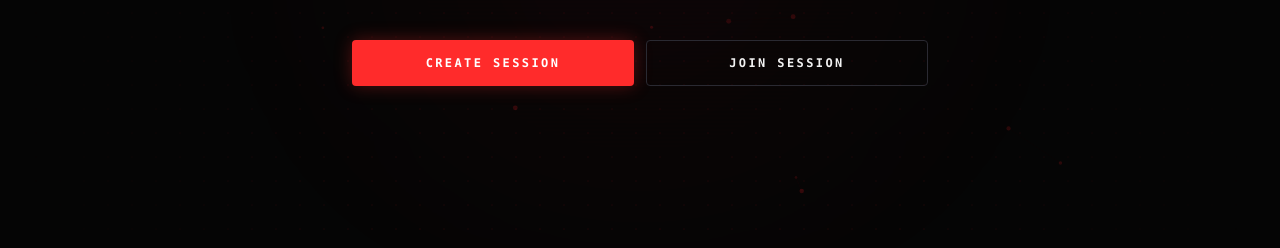
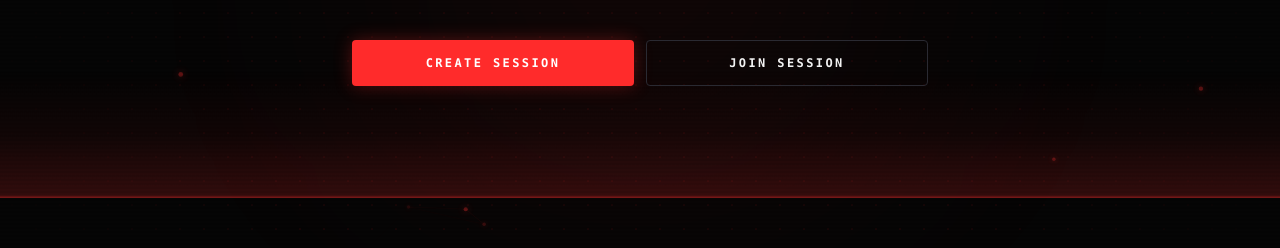
Before and after one commit to shreeharsh-patil/P2P, a React (Vite) app: page / in a window 1280 px wide. Shown: the part 311-559 px from the top of the page. Built offline with nearby package versions, Linux system fonts and the light colour scheme; no server answers.

Commit message:
feat(ui): enhance background animation with interactive particle constellation and radar sweep

```diff
--- a/src/components/AnimatedBackground.tsx
+++ b/src/components/AnimatedBackground.tsx
@@ -55,8 +55,8 @@ export const AnimatedBackground: React.FC = () => {
     resizeCanvas();
     window.addEventListener('resize', resizeCanvas);
 
-    // Particle nodes configuration (kept subtle so it never competes with the UI)
-    const particleCount = isMobile ? 10 : 24;
+    // Particle nodes configuration
+    const particleCount = isMobile ? 12 : 36;
     const particles: Array<{
       x: number;
       y: number;
@@ -64,36 +64,62 @@ export const AnimatedBackground: React.FC = () => {
       vy: number;
       radius: number;
       opacity: number;
+      pulseSpeed: number;
     }> = [];
 
     for (let i = 0; i < particleCount; i++) {
       particles.push({
         x: Math.random() * canvas.width,
         y: Math.random() * canvas.height,
-        vx: (Math.random() - 0.5) * 0.4,
-        vy: (Math.random() - 0.5) * 0.4,
+        vx: (Math.random() - 0.5) * 0.45,
+        vy: (Math.random() - 0.5) * 0.45,
         radius: Math.random() * 1.5 + 1,
-        opacity: Math.random() * 0.4 + 0.1
+        opacity: Math.random() * 0.5 + 0.15,
+        pulseSpeed: Math.random() * 0.02 + 0.005
       });
     }
 
     const render = () => {
       ctx.clearRect(0, 0, canvas.width, canvas.height);
 
-      // Draw particle network lines
       for (let i = 0; i < particles.length; i++) {
         const p1 = particles[i];
         p1.x += p1.vx;
         p1.y += p1.vy;
 
+        // Bounce on boundaries
         if (p1.x < 0 || p1.x > canvas.width) p1.vx *= -1;
         if (p1.y < 0 || p1.y > canvas.height) p1.vy *= -1;
+
+        // Pulse opacity slightly
+        p1.opacity += Math.sin(Date.now() * p1.pulseSpeed) * 0.002;
+        p1.opacity = Math.max(0.1, Math.min(0.6, p1.opacity));
 
         // Draw particle point
         ctx.beginPath();
         ctx.arc(p1.x, p1.y, p1.radius, 0, Math.PI * 2);
-        ctx.fillStyle = `rgba(229, 27, 35, ${p1.opacity})`;
+        ctx.fillStyle = `rgba(255, 48, 48, ${p1.opacity})`;
+        ctx.shadowBlur = p1.radius * 3;
+        ctx.shadowColor = '#ff3030';
         ctx.fill();
+        ctx.shadowBlur = 0;
+
+        // Mouse interaction: draw connection line to cursor when close
+        if (mousePos.x > 0 && !isMobile) {
+          const mdx = p1.x - mousePos.x;
+          const mdy = p1.y - mousePos.y;
+          const mdist = Math.sqrt(mdx * mdx + mdy * mdy);
+
+          if (mdist < 140) {
+            ctx.beginPath();
+            ctx.moveTo(p1.x, p1.y);
+            ctx.lineTo(mousePos.x, mousePos.y);
+            const lineOpacity = (1 - mdist / 140) * 0.25;
+            ctx.strokeStyle = `rgba(255, 48, 48, ${lineOpacity})`;
+            ctx.lineWidth = 0.8;
+            ctx.stroke();
+          }
+        }
 
         // Connect nearby particles with thin crimson lines
         for (let j = i + 1; j < particles.length; j++) {
@@ -102,19 +128,18 @@ export const AnimatedBackground: React.FC = () => {
           const dy = p1.y - p2.y;
           const dist = Math.sqrt(dx * dx + dy * dy);
 
-          if (dist < 110) {
+          if (dist < 120) {
             ctx.beginPath();
             ctx.moveTo(p1.x, p1.y);
             ctx.lineTo(p2.x, p2.y);
-            const lineOpacity = (1 - dist / 110) * 0.1;
-            ctx.strokeStyle = `rgba(229, 27, 35, ${lineOpacity})`;
+            const lineOpacity = (1 - dist / 120) * 0.14;
+            ctx.strokeStyle = `rgba(255, 48, 48, ${lineOpacity})`;
             ctx.lineWidth = 0.7;
             ctx.stroke();
           }
         }
       }
 
-      // Static frame when the user prefers reduced motion
       if (!reducedMotion) {
         animationFrameId = requestAnimationFrame(render);
       }
@@ -126,42 +151,45 @@ export const AnimatedBackground: React.FC = () => {
       window.removeEventListener('resize', resizeCanvas);
       cancelAnimationFrame(animationFrameId);
     };
-  }, [isMobile, reducedMotion]);
+  }, [isMobile, reducedMotion, mousePos]);
 
   return (
     <div className="fixed inset-0 pointer-events-none z-0 overflow-hidden bg-[#050505]">
       {/* Radial red atmosphere glow centered behind hero */}
       <div
-        className="absolute top-0 left-1/2 -translate-x-1/2 w-[800px] h-[500px] pointer-events-none opacity-40 blur-[120px]"
+        className="absolute top-0 left-1/2 -translate-x-1/2 w-[900px] h-[550px] pointer-events-none opacity-40 blur-[130px]"
         style={{
-          background: 'radial-gradient(circle, rgba(229, 27, 35, 0.18) 0%, rgba(122, 13, 18, 0.05) 55%, transparent 80%)'
+          background: 'radial-gradient(circle, rgba(255, 48, 48, 0.20) 0%, rgba(122, 13, 18, 0.06) 55%, transparent 80%)'
         }}
       />
 
       {/* Grid Dot Matrix */}
       <div
-        className="absolute inset-0 bg-grid-dots opacity-40"
+        className="absolute inset-0 bg-grid-dots opacity-45"
         style={{
-          maskImage: 'radial-gradient(circle at center, black 40%, transparent 85%)',
-          WebkitMaskImage: 'radial-gradient(circle at center, black 40%, transparent 85%)'
+          maskImage: 'radial-gradient(circle at center, black 50%, transparent 90%)',
+          WebkitMaskImage: 'radial-gradient(circle at center, black 50%, transparent 90%)'
         }}
       />
 
       {/* Cursor Glow Tracker (Desktop only) */}
       {!isMobile && !reducedMotion && mousePos.x > 0 && (
         <div
-          className="absolute w-[400px] h-[400px] rounded-full pointer-events-none transition-transform duration-75 ease-out opacity-25 blur-[90px]"
+          className="absolute w-[450px] h-[450px] rounded-full pointer-events-none transition-transform duration-75 ease-out opacity-25 blur-[95px]"
           style={{
-            transform: `translate(${mousePos.x - 200}px, ${mousePos.y - 200}px)`,
-            background: 'radial-gradient(circle, rgba(255, 43, 43, 0.25) 0%, transparent 70%)'
+            transform: `translate(${mousePos.x - 225}px, ${mousePos.y - 225}px)`,
+            background: 'radial-gradient(circle, rgba(255, 48, 48, 0.3) 0%, transparent 70%)'
           }}
         />
       )}
 
       {/* Canvas Particle Network */}
-      <canvas ref={canvasRef} className={`absolute inset-0 w-full h-full ${isMobile ? 'opacity-30' : 'opacity-45'}`} />
+      <canvas ref={canvasRef} className={`absolute inset-0 w-full h-full ${isMobile ? 'opacity-35' : 'opacity-55'}`} />
 
-      {/* Subtle Horizontal Scanlines */}
+      {/* Radar Sweep Line Overlay */}
+      {!reducedMotion && <div className="absolute inset-x-0 h-32 radar-sweep" />}
+
+      {/* Horizontal Scanlines */}
       <div className="absolute inset-0 scanline opacity-20" />
     </div>
   );
--- a/src/index.css
+++ b/src/index.css
@@ -34,7 +34,7 @@
 
 /* Background & Lighting */
 .bg-grid-dots {
-  background-image: radial-gradient(rgba(229, 27, 35, 0.12) 1px, transparent 1px);
+  background-image: radial-gradient(rgba(229, 27, 35, 0.15) 1.2px, transparent 1.2px);
   background-size: 24px 24px;
 }
 
@@ -53,7 +53,7 @@
   transform: translateY(-1px);
 }
 
-/* Scanline Effect */
+/* Scanline & Radar Sweep Effect */
 .scanline {
   background: linear-gradient(
     to bottom,
@@ -64,6 +64,23 @@
   );
   background-size: 100% 4px;
   pointer-events: none;
+}
+
+.radar-sweep {
+  background: linear-gradient(
+    180deg,
+    transparent 0%,
+    rgba(255, 48, 48, 0.05) 50%,
+    rgba(255, 48, 48, 0.18) 98%,
+    rgba(255, 48, 48, 0.5) 100%
+  );
+  animation: radarSweep 10s linear infinite;
+  pointer-events: none;
+}
+
+@keyframes radarSweep {
+  0% { transform: translateY(-100%); }
+  100% { transform: translateY(100vh); }
 }
 
 /* Custom Scrollbar */
@@ -95,7 +112,8 @@
 /* Respect prefers-reduced-motion for CSS animations */
 @media (prefers-reduced-motion: reduce) {
   .animate-pulse,
-  .animate-ping {
+  .animate-ping,
+  .radar-sweep {
     animation: none;
   }
 }
```
